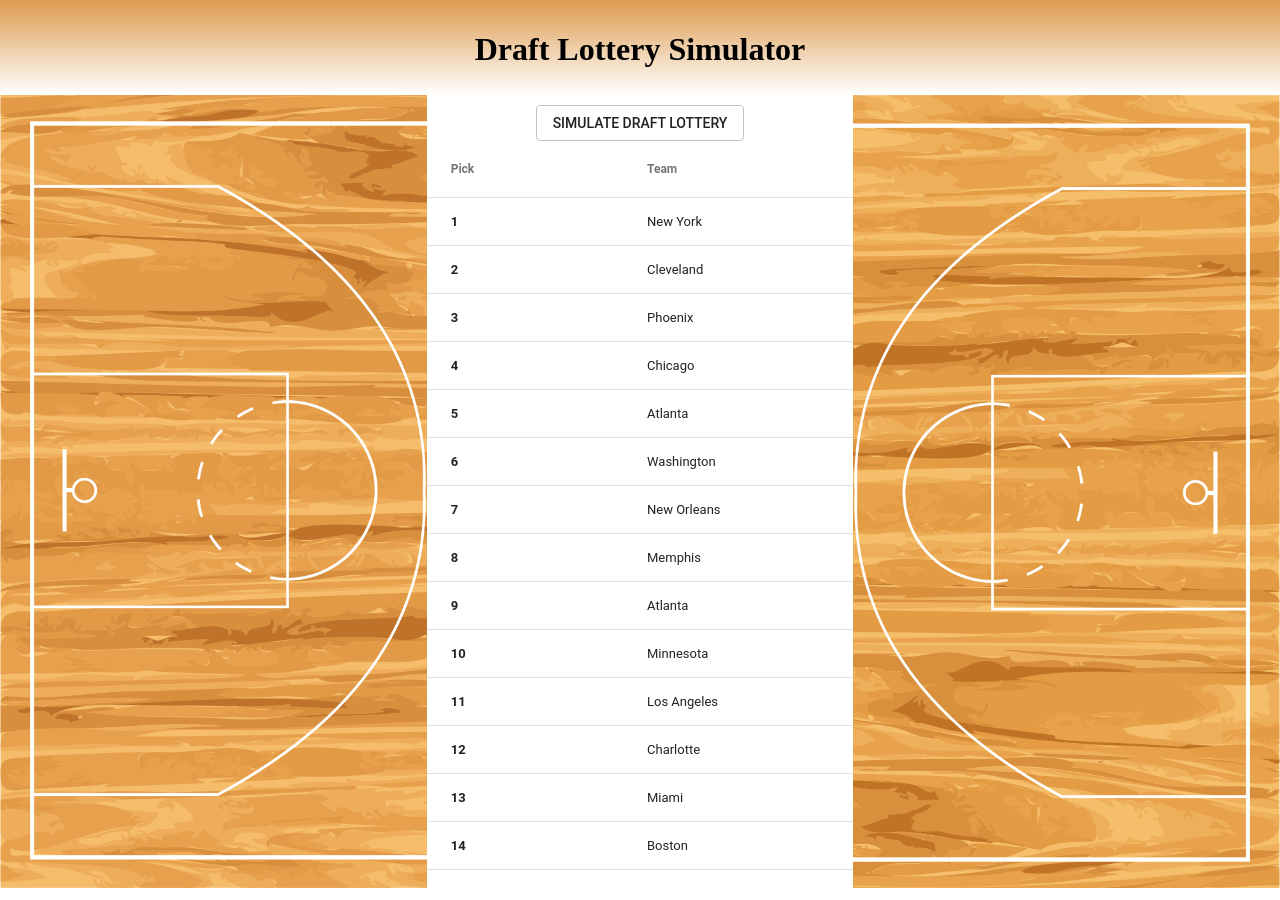
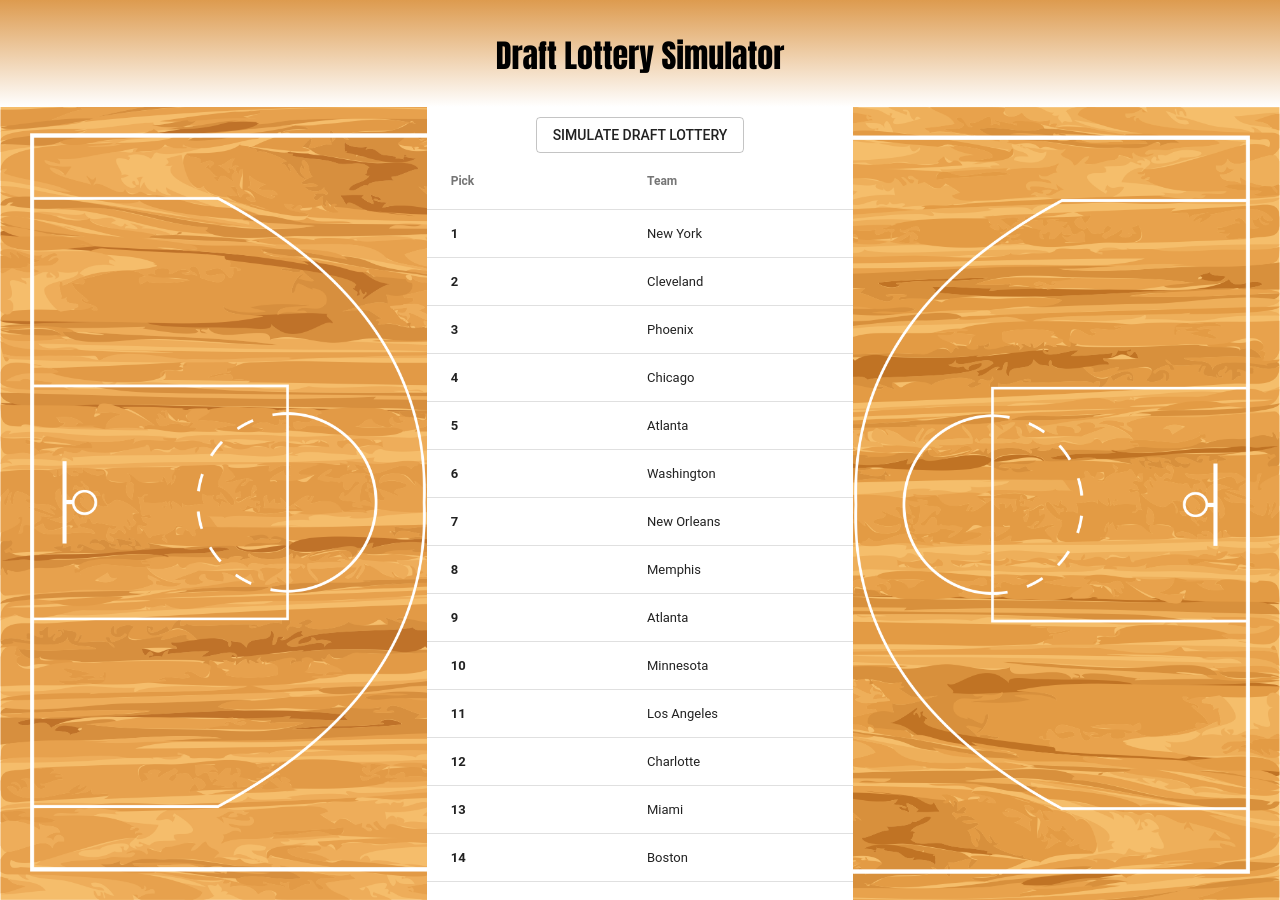
Before and after one commit to Maxwell1126/JS-NBA-Draft-Lottery, a React (Create React App) app: page / in a window 1280 px wide. Built offline with nearby package versions, Linux system fonts and the light colour scheme.

Commit message:
fixed conditional rendering on heeader component. The theme is now conditioanlly rendered to timberwolves theme if Minnesota wins any of picks of 1-4 (was only 1-2 before).

```diff
--- a/src/Header/Header.css
+++ b/src/Header/Header.css
@@ -1,14 +1,14 @@
 .head {
     padding-top:10px;
     background-image: linear-gradient(#dd9b4f, white);
-    font-family: Rockwell;
+    font-family: Impact, Haettenschweiler, 'Arial Narrow Bold', sans-serif;
     text-align: center;
     padding-bottom: 5px;
     margin-bottom: 0%;
 }
 
 .wolves{
-     padding-top:10px;
+    padding-top:10px;
     background-image: linear-gradient(-90deg, #0c2340,#236192, #78be20);
     font-family: Impact, Haettenschweiler, 'Arial Narrow Bold', sans-serif;
     color:white;
--- a/src/Header/Header.js
+++ b/src/Header/Header.js
@@ -8,14 +8,14 @@ class Header extends Component {
     render() {
         let headerStyle = "head";
         this.props.reduxStore.draftLotteryOrder.map(team => {
-            if (team.name == "Minnesota" && (team.place == 1 || team.place == 2)){
-                return headerStyle = "wolves";
-            } else if (team.name != "Minnesota" && team.place == (1 || 2)){
-               return  headerStyle = "head";
+            if ((team.name == "Minnesota") && (team.place == 1 || team.place == 2 || team.place == 3
+                || team.place == 4)){
+                headerStyle= "wolves";
+                return headerStyle;
             }
         })
         return(
-            <header className = {headerStyle}>
+            <header className={headerStyle}>
                 <h1>Draft Lottery Simulator</h1>
             </header>
         )
```
